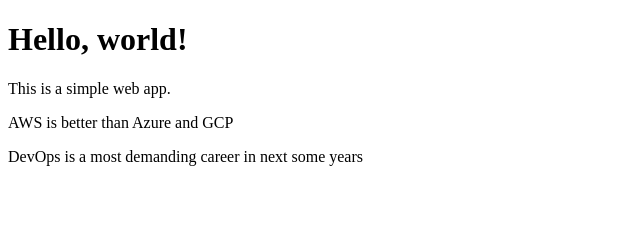
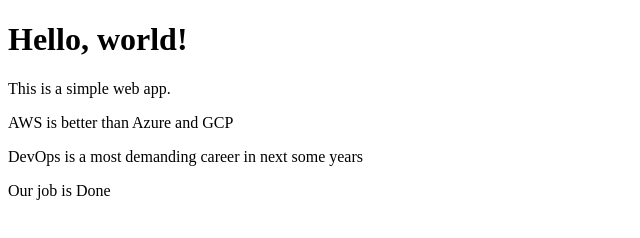
Before and after one commit to Supu-27/Simple-webapp, a plain HTML site: page index.html in a window 1280 px wide. Shown: the whole page, without its empty margins (0-640 px from the left). Drawn offline with Linux system fonts and the light colour scheme.

Commit message:
added our job Done

```diff
--- a/index.html
+++ b/index.html
@@ -8,5 +8,6 @@
 	<p>This is a simple web app.</p>
 	<p>AWS is better than Azure and GCP</p>
 	<p>DevOps is a most demanding career in next some years</p>
+	<p>Our job is Done</p>
 </body>
 </html>
```
